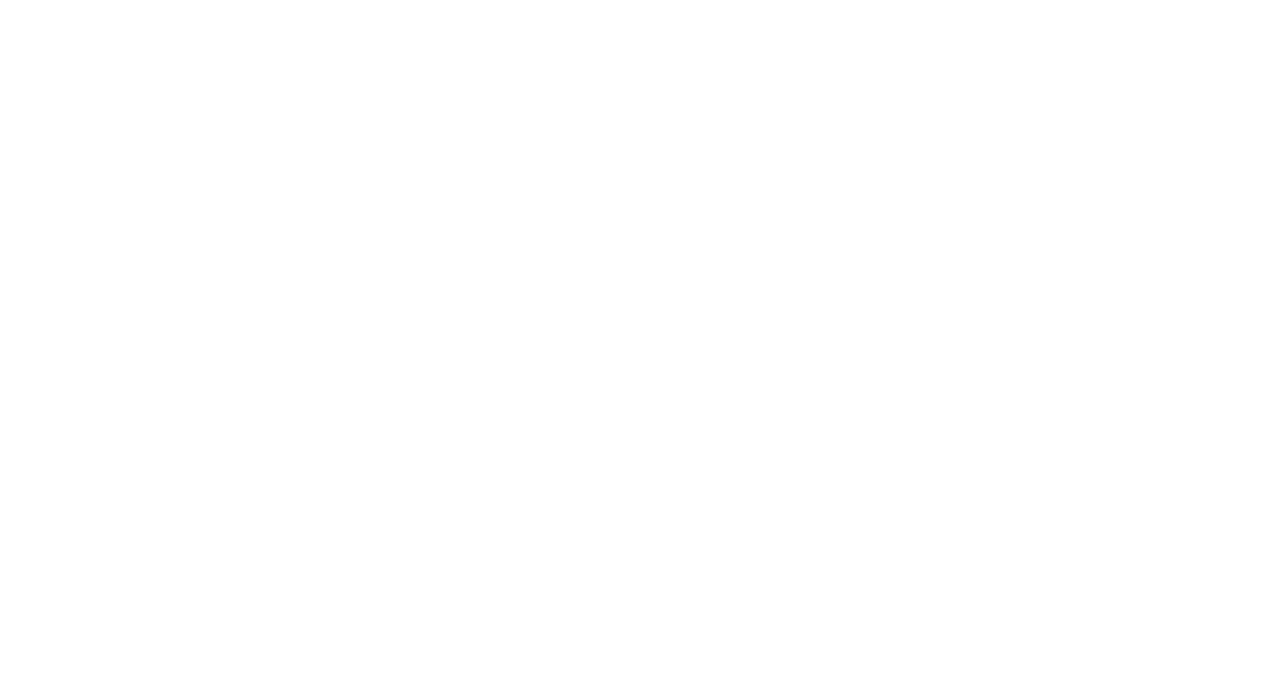
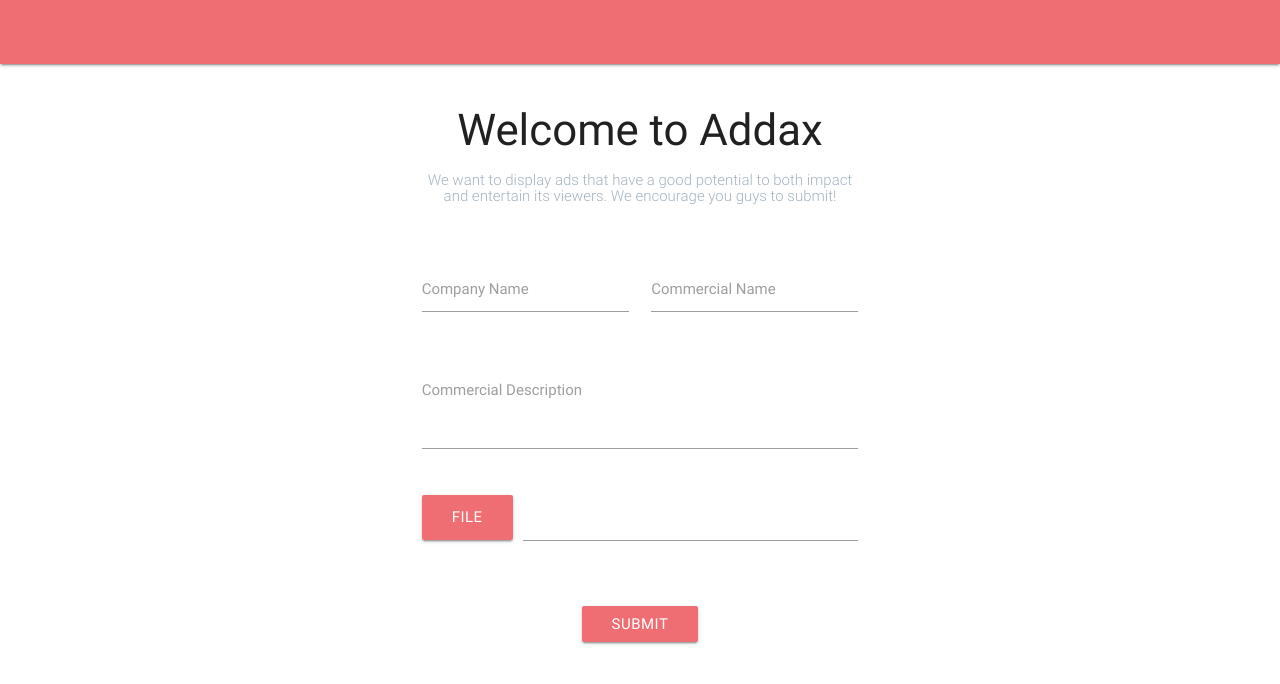
Before and after one commit to minhoolee/Addax, a plain HTML site: page upload.html in a window 1280 px wide. Drawn offline with nearby package versions, Linux system fonts and the light colour scheme.

Commit message:
can obtain object from form

```diff
--- a/upload.html
+++ b/upload.html
@@ -39,10 +39,90 @@
             padding-left: 0;
         }
     }
+
+    .btn {
+        background: #EE6E73
+    }
+
+    .btn:hover {
+        background: #EE6E73
+    }
 </style>
+<script>
+    function sendData() {
+        var companyName = document.getElementById('input_text nameField')
+        var adName = document.getElementById('input_text nameField2')
+        var description = document.getElementById('textarea1 description')
+        var file = document.getElementById('fileinput')
+
+        var obj = {
+            "companyName": companyName,
+            "adName": adName,
+            "description": description,
+            "file": file
+        }
+
+        console.log(obj)
+    }
+</script>
 
 
 <body>
+    <nav>
+        <div class="nav-wrapper">
+            <ul class="left hide-on-med-and-down"></ul>
+        </div>
+    </nav>
+    <div class="container">
+        <div class="row"></div>
+        <div class="row">
+            <div class="col s6 offset-s3">
+                <h3 class="center-align">
+                    Welcome to Addax
+                </h3>
+                <h6 class="center-align" style="color: #A3B3BF; font-weight:300">
+                    We want to display ads that have a good potential to both impact and entertain its viewers. We encourage you guys to submit!
+                </h6>
+            </div>
+        </div>
+        <div class="row"></div>
+        <div class="row">
+            <div class="col s6 offset-s3">
+                <form action="#">
+                    <div class="row">
+                        <div class="input-field col s6">
+                            <input id="input_text nameField" type="text" data-length="10">
+                            <label for="input_text">Company Name</label>
+                        </div>
+                        <div class="input-field col s6">
+                            <input id="input_text nameField2" type="text" data-length="10">
+                            <label for="input_text">Commercial Name</label>
+                        </div>
+                    </div>
+                    <div class="row">
+                        <div class="input-field col s12">
+                            <textarea id="textarea1 description" class="materialize-textarea" data-length="25"></textarea>
+                            <label for="textarea1">Commercial Description</label>
+                        </div>
+                    </div>
+                    <div class="file-field input-field">
+                        <div class="btn">
+                            <span>File</span>
+                            <input type="file" id="fileinput">
+                        </div>
+                        <div class="file-path-wrapper">
+                            <input class="file-path validate" type="text">
+                        </div>
+                    </div>
+                    <div class="center-align row">
+                        <br><br>
+                        <button class="btn" type="submit" name="action" onClick="sendData()">Submit
+                        </button>
+                    </div>
+                </form>
+            </div>
+        </div>
+    </div>
 
 </body>
 
```
Also changed, not shown: playlist.html (+1 -1 lines).
